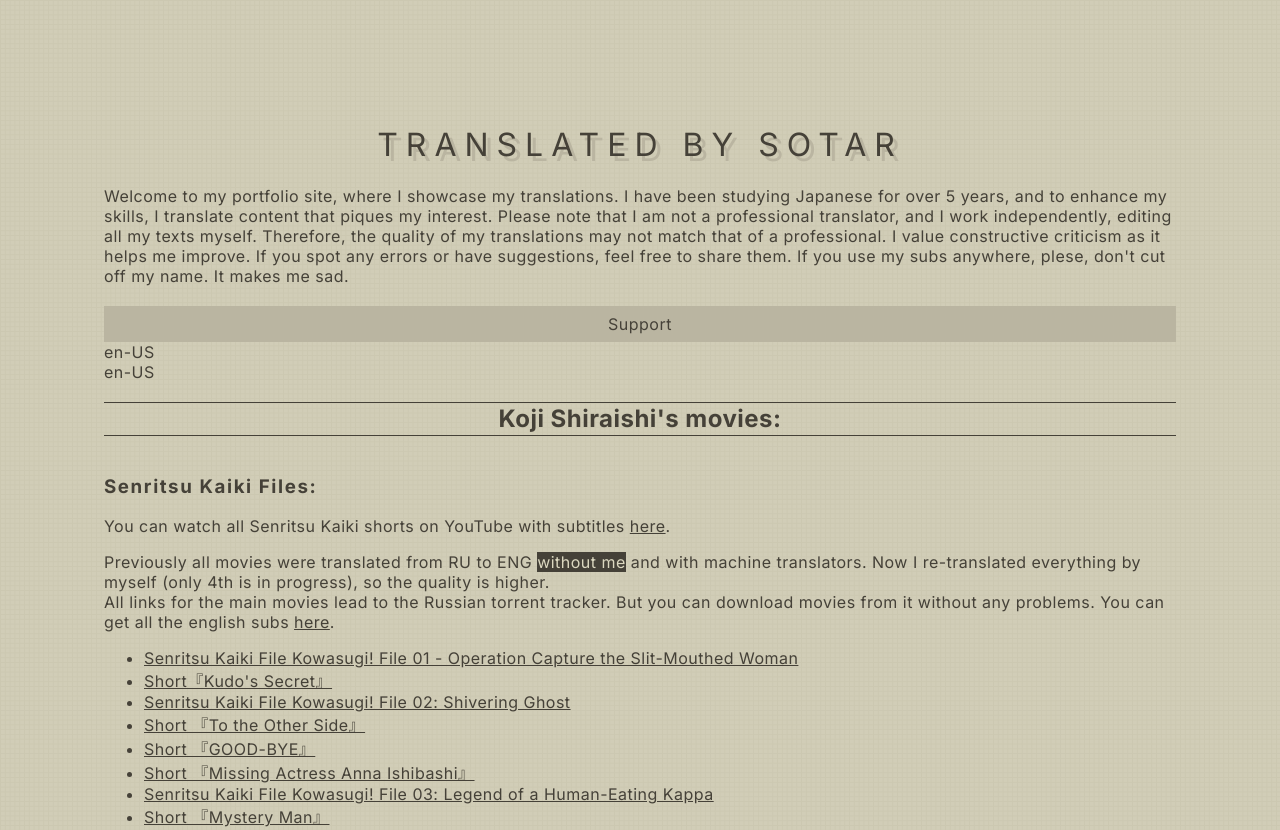
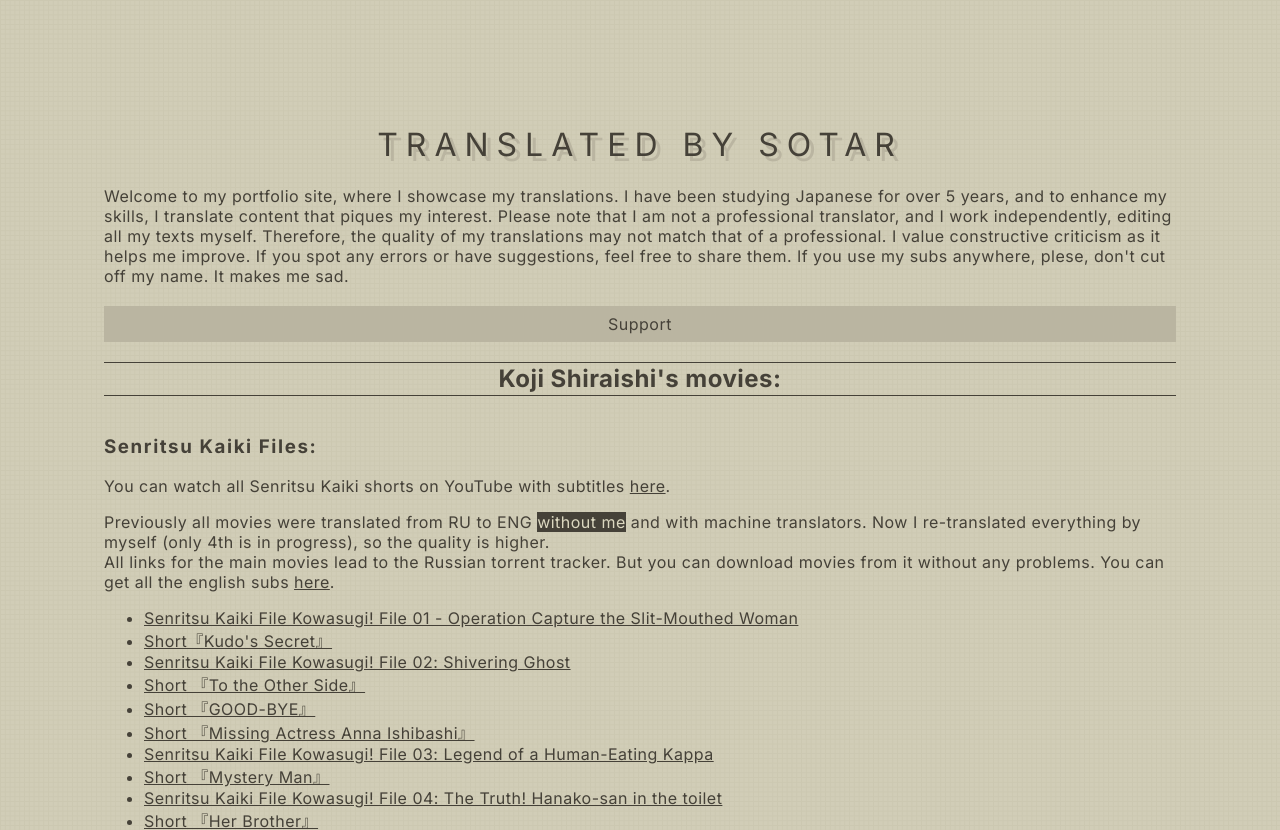
Before and after one commit to PavelKhomyakov/Portfolio-Page, a Next.js app: page / in a window 1280 px wide. Shown: the top 830 px of the page. Built offline with nearby package versions, Linux system fonts and the light colour scheme.

Commit message:
Language experiment 7

```diff
--- a/src/app/page.tsx
+++ b/src/app/page.tsx
@@ -1,4 +1,5 @@
 "use client";
+
 import styles from "../styles/page.module.css";
 import StartBlock from "./startBlock";
 import List from "./list";
@@ -6,8 +7,6 @@ import { getUserLanguage } from '../lib/languageDetect';
 
 export default function Home() {
   const userLanguage = getUserLanguage();
-  let locale = Intl.DateTimeFormat().resolvedOptions().locale;
-  console.log('locale:', locale);
 
   return (
     <main className={styles.main}>
@@ -17,9 +16,6 @@ export default function Home() {
         </h1>
       </center>
       <StartBlock />
-
-      <div>{userLanguage}</div>
-      <div>{locale}</div>
       {userLanguage === "ru-RU" ? (
         <> {/* Russian */}
           <div>
--- a/src/lib/languageDetect.ts
+++ b/src/lib/languageDetect.ts
@@ -1,4 +1,3 @@
-"Use Client";
 export function getUserLanguage() {
   // ユーザーの言語を取得
   if (typeof window !== 'undefined') {
```
